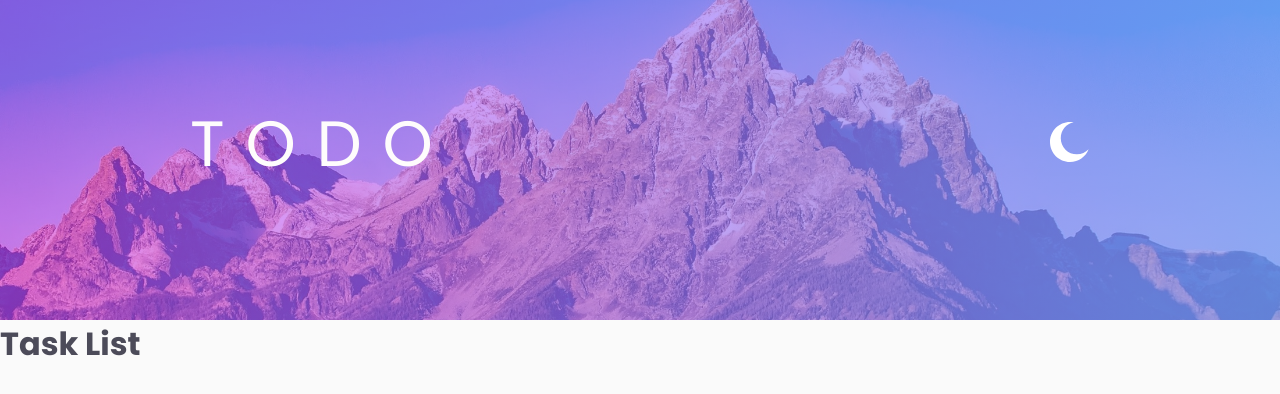
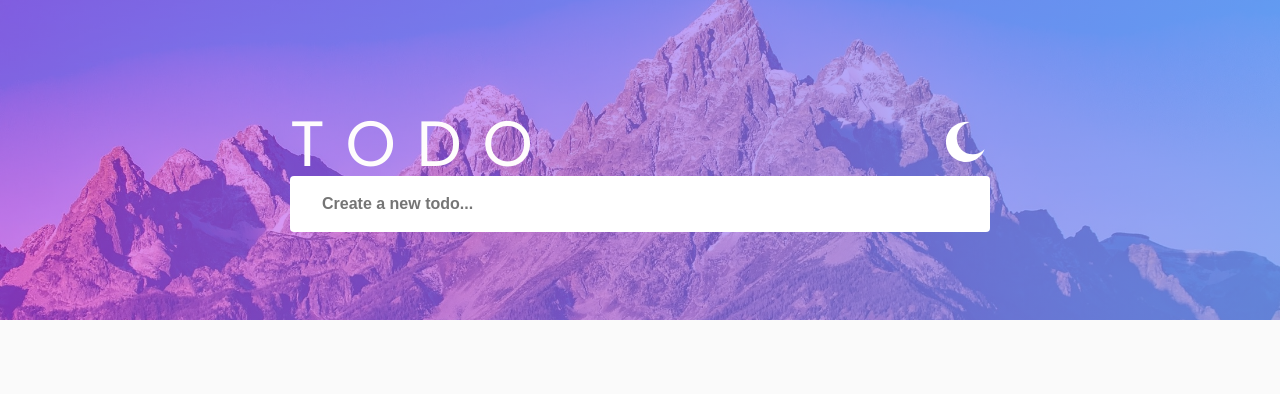
Before and after one commit to ericksilvadev/todo-list-2.0, a React (Vite) app: page / in a window 1280 px wide. Shown: the top 394 px of the page. Built offline with nearby package versions, Linux system fonts and the light colour scheme.

Commit message:
create tasks list and add tasks input

```diff
--- a/package.json
+++ b/package.json
@@ -7,13 +7,16 @@
     "serve": "vite preview"
   },
   "dependencies": {
+    "formik": "^2.2.9",
     "react": "^17.0.0",
     "react-dom": "^17.0.0",
-    "sass": "^1.43.4"
+    "sass": "^1.43.4",
+    "yup": "^0.32.11"
   },
   "devDependencies": {
     "@types/react": "^17.0.0",
     "@types/react-dom": "^17.0.0",
+    "@types/yup": "^0.29.13",
     "@vitejs/plugin-react": "^1.0.0",
     "typescript": "^4.3.2",
     "vite": "^2.6.4"
--- a/src/App.tsx
+++ b/src/App.tsx
@@ -1,12 +1,15 @@
-import { Header, TaskList } from './components';
+import { Header, NewTask, TaskList } from './components';
 import './styles/main.scss';
 
 function App() {
   return (
-    <div className="root">
+    <>
       <Header />
-      <TaskList />
-    </div>
+      <div className="tasks-container">
+        <NewTask />
+        <TaskList />
+      </div>
+    </>
   );
 }
 
--- a/src/components/NewTask.tsx
+++ b/src/components/NewTask.tsx
@@ -1,5 +1,50 @@
+import { useContext, useState } from 'react';
+import { Formik, Form, Field } from 'formik';
+import * as yup from 'yup';
+import { TasksContext } from '../context/tasks';
+
 const NewTask = () => {
-  return <h1>New Task</h1>;
+  // const [newTask, setNewTask] = useState('');
+  const { tasks, setTasks } = useContext(TasksContext);
+
+  interface IForm {
+    newTask: string;
+  }
+
+  const newTaskSchema = yup.object().shape({
+    newTask: yup.string().required(),
+  });
+
+  const handleSubmit = (values: IForm) => {
+    const newTaskObj = {
+      task: values.newTask,
+      taskId: tasks.length + 1,
+      completed: false,
+    };
+    const updateTasks = [...tasks, newTaskObj];
+    setTasks(updateTasks);
+  };
+
+  return (
+    <Formik
+      initialValues={{ newTask: '' }}
+      onSubmit={(values) => handleSubmit(values)}
+      validationSchema={newTaskSchema}
+    >
+      {({ errors, touched }) => (
+        <Form>
+          <Field
+            type="text"
+            name="newTask"
+            placeholder="Create a new todo..."
+            className={`new-task ${errors.newTask && touched.newTask ? 'error' : ''}`}
+            autoComplete="no"
+          />
+          {/* {errors.newTask && touched.newTask ? <span>{errors.newTask}</span> : null} */}
+        </Form>
+      )}
+    </Formik>
+  );
 };
 
 export default NewTask;
--- a/src/components/TaskList.tsx
+++ b/src/components/TaskList.tsx
@@ -1,5 +1,31 @@
+import { useContext } from 'react';
+import { TasksContext } from '../context/tasks';
+
+import checkIcon from '../images/icon-check.svg';
+import crossIcon from '../images/icon-cross.svg';
+
 const TaskList = () => {
-  return <h1>Task List</h1>;
+  const { tasks } = useContext(TasksContext);
+  return (
+    <ul className="task-list">
+      {tasks.map(({ task, taskId, completed }) => (
+        <li key={taskId}>
+          <div>
+            <button
+              type="button"
+              className={completed ? 'complete-switch completed' : 'complete-switch'}
+            >
+              {completed && <img src={checkIcon} alt="Check" />}
+            </button>
+            {task}
+          </div>
+          <button type="button" className="delete-task">
+            <img src={crossIcon} alt="Delete task" />
+          </button>
+        </li>
+      ))}
+    </ul>
+  );
 };
 
 export default TaskList;
--- a/src/context/tasks.tsx
+++ b/src/context/tasks.tsx
@@ -5,8 +5,9 @@ interface ITasksProvider {
 }
 
 interface ITask {
-  taskId: string;
+  taskId: number;
   task: string;
+  completed: boolean;
 }
 
 interface ITasksContext {
--- a/src/styles/base.scss
+++ b/src/styles/base.scss
@@ -5,15 +5,17 @@ body {
   --box: #fff;
   --gradient-pink: #d745ff98;
   --gradient-blue: #809cffc4;
+  --border: #e6e5ea;
 }
 
 body[theme='dark'] {
   --background: #181824;
-  --text: #9ea0b9;
+  --text: #c8cae3;
   --title: #fffcff;
   --box: #25273c;
   --gradient-pink: #d220ffa6;
   --gradient-blue: #426afcc0;
+  --border: #37394e;
   transition: 0.2s;
 }
 
@@ -23,6 +25,7 @@ $title: var(--title);
 $box: var(--box);
 $gradient-pink: var(--gradient-pink);
 $gradient-blue: var(--gradient-blue);
+$border: var(--border);
 
 * {
   margin: 0;
@@ -37,4 +40,6 @@ body {
   color: $text;
   font-family: Poppins, sans-serif;
   font-size: 16px;
+  width: 100vw;
+  overflow-x: hidden;
 }
--- a/src/styles/header.scss
+++ b/src/styles/header.scss
@@ -37,12 +37,13 @@ header {
 
   .header-content {
     z-index: 1;
-    max-width: 900px;
+    max-width: 700px;
     margin: auto;
     padding-top: 6rem;
 
     display: flex;
     justify-content: space-between;
+    align-items: center;
 
     h1 {
       font-size: 4rem;
@@ -55,6 +56,8 @@ header {
       background: none;
       border: none;
       cursor: pointer;
+      height: 3rem;
+      width: 3rem;
 
       img {
         width: 2.5rem;
--- a/src/styles/main.scss
+++ b/src/styles/main.scss
@@ -1,2 +1,3 @@
 @import 'base';
 @import 'header';
+@import 'tasks';
--- /dev/null
+++ b/src/styles/tasks.scss
@@ -0,0 +1,61 @@
+.tasks-container {
+  margin: -9rem auto 0;
+  width: 700px;
+  position: relative;
+  z-index: 2;
+
+  .new-task {
+    width: 100%;
+    height: 3.5rem;
+    padding: 0 2rem;
+    border: none;
+    font-size: 1rem;
+    font-weight: 600;
+    color: $text;
+    border-radius: 4px;
+    caret-color: #4071ce;
+    background-color: $box;
+  }
+
+  .task-list {
+    width: 100%;
+    margin-top: 1.5rem;
+    border-radius: 4px;
+
+    li {
+      background: $box;
+      height: 3.5rem;
+      border-bottom: 1px solid $border;
+      padding: 0 1.3rem;
+
+      display: flex;
+      align-items: center;
+      justify-content: space-between;
+
+      .complete-switch {
+        height: 1.3rem;
+        width: 1.3rem;
+        border: 1px solid $border;
+        border-radius: 50%;
+        background-color: $box;
+        margin-right: 1.3rem;
+        cursor: pointer;
+      }
+
+      .delete-task {
+        background: none;
+        border: none;
+        cursor: pointer;
+        opacity: 0;
+        transition: 0.2s;
+      }
+
+      &:hover {
+        .delete-task {
+          opacity: 1;
+        }
+      }
+    }
+    margin-bottom: 4rem;
+  }
+}
```
Also changed, not shown: 1 other file (tests, documents, lock files or other folders).
